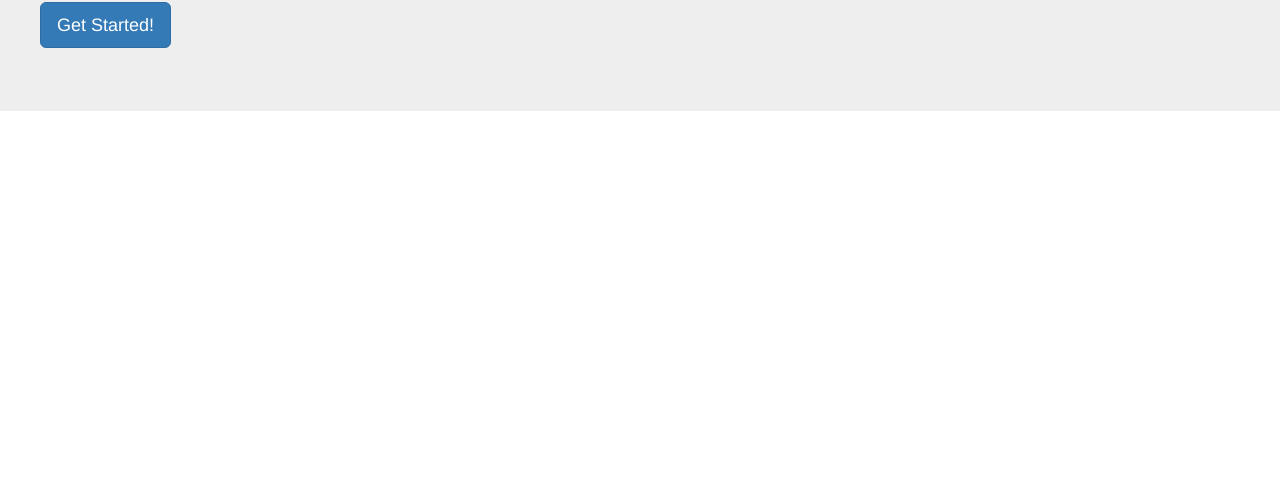
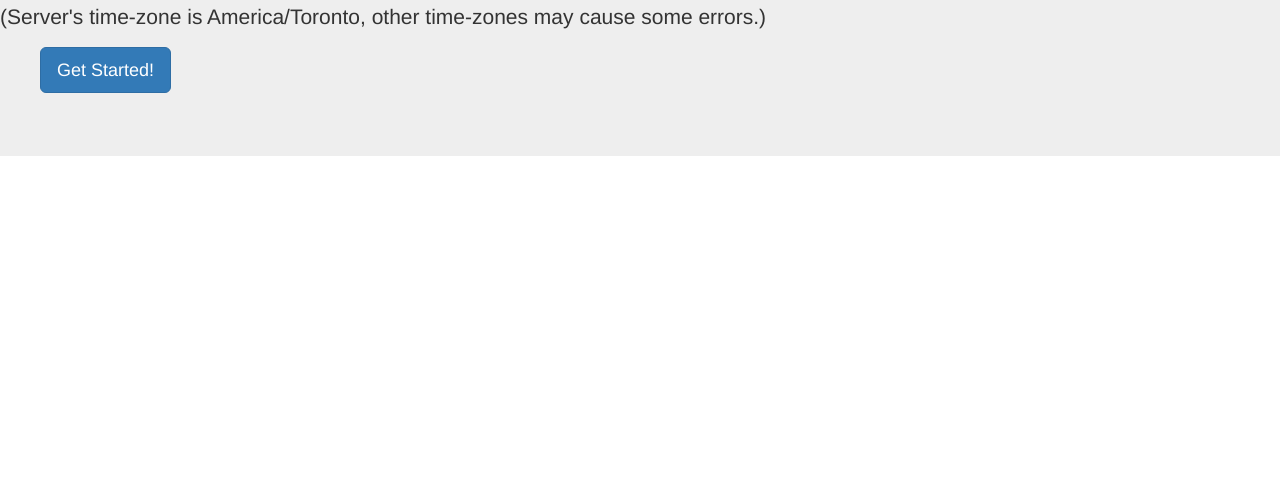
Before and after one commit to WuFangyu/videoanalyst, a website: page show.html in a window 1280 px wide. Shown: the part 308-800 px from the top of the page. Drawn offline with Linux system fonts and the light colour scheme; no server answers.

Commit message:
make it better

```diff
--- a/nd.js
+++ b/nd.js
@@ -149,7 +149,7 @@ loginRouter.use('/getfiles', (req,res)=>{
 
     var hashName = req.files[0].filename + path.parse(req.files[0].originalname).ext;
 
-    var thisTime = new Date().toLocaleDateString()+' '+new Date().toLocaleTimeString();
+    var thisTime = new Date().toLocaleDateString()+' '+ new Date().toLocaleTimeString();
 
     fs.rename(req.files[0].path, newName, (err)=>{
         if(err){
--- a/show.html
+++ b/show.html
@@ -22,6 +22,9 @@
     <p style="margin-left: 40px">All Files will be unavailable after
         <span style="color: orangered; font-weight: bold; font-family: 'serif'; font-size: 30px">6 minutes</span>
         since uploaded!
+    </p>
+    <p>
+        (Server's time-zone is America/Toronto, other time-zones may cause some errors.)
     </p>
     <p style="margin-left: 40px">
         <a class="btn btn-primary btn-lg started" role="button">Get Started!</a>
@@ -103,14 +106,13 @@
             var mytime = new Date(timer);
             var cur_time = new Date();
             var diff = (cur_time - mytime)/(1000*60);
+            var time_remaining = (6 - diff);
 
-            console.log(cur_time)
-
-            var time_remaining = 6 - diff;
 
             if(time_remaining<0){
                 time_remaining = 0;
             }
+
 
             time_remaining = time_remaining.toFixed();
 
```
